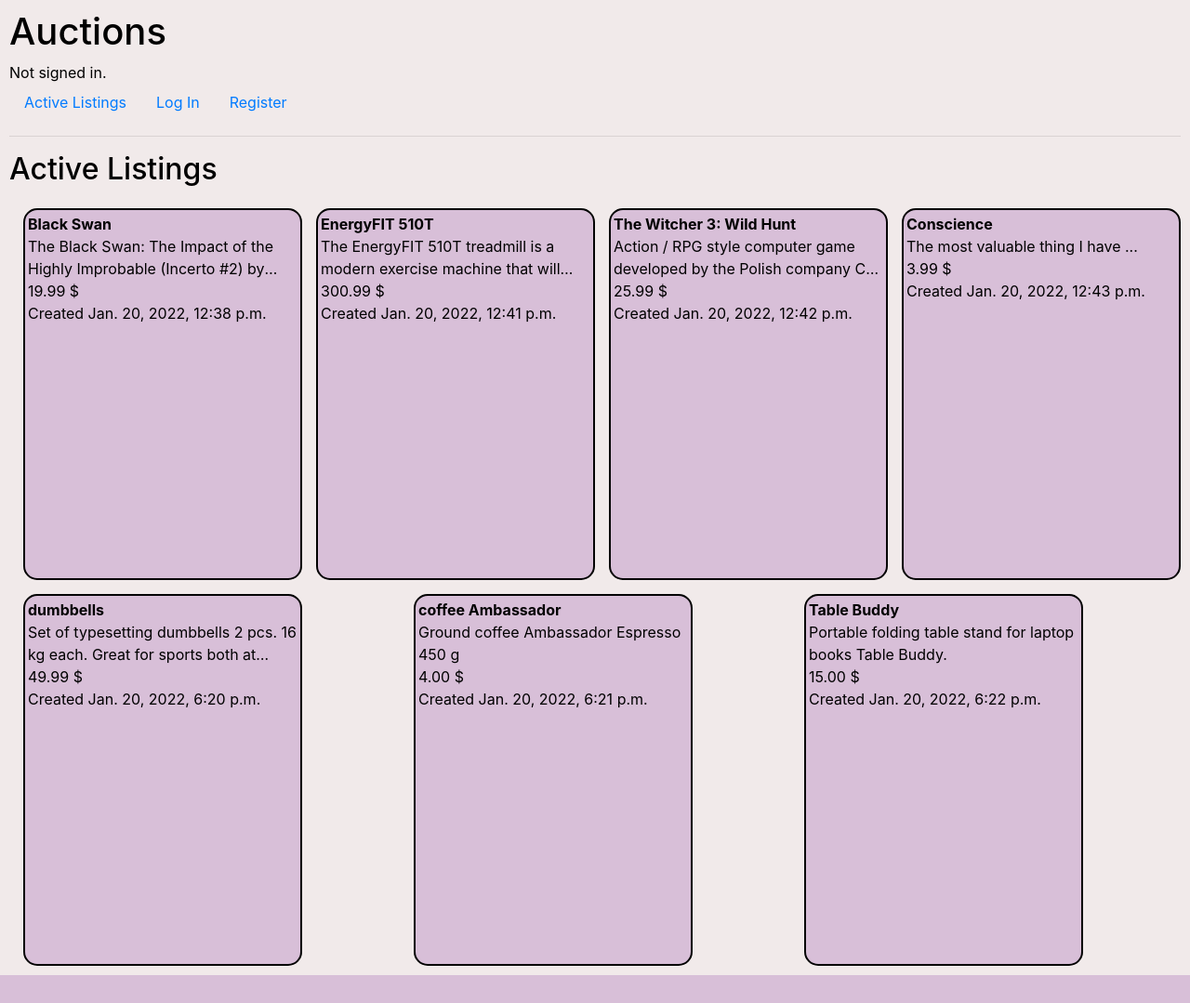
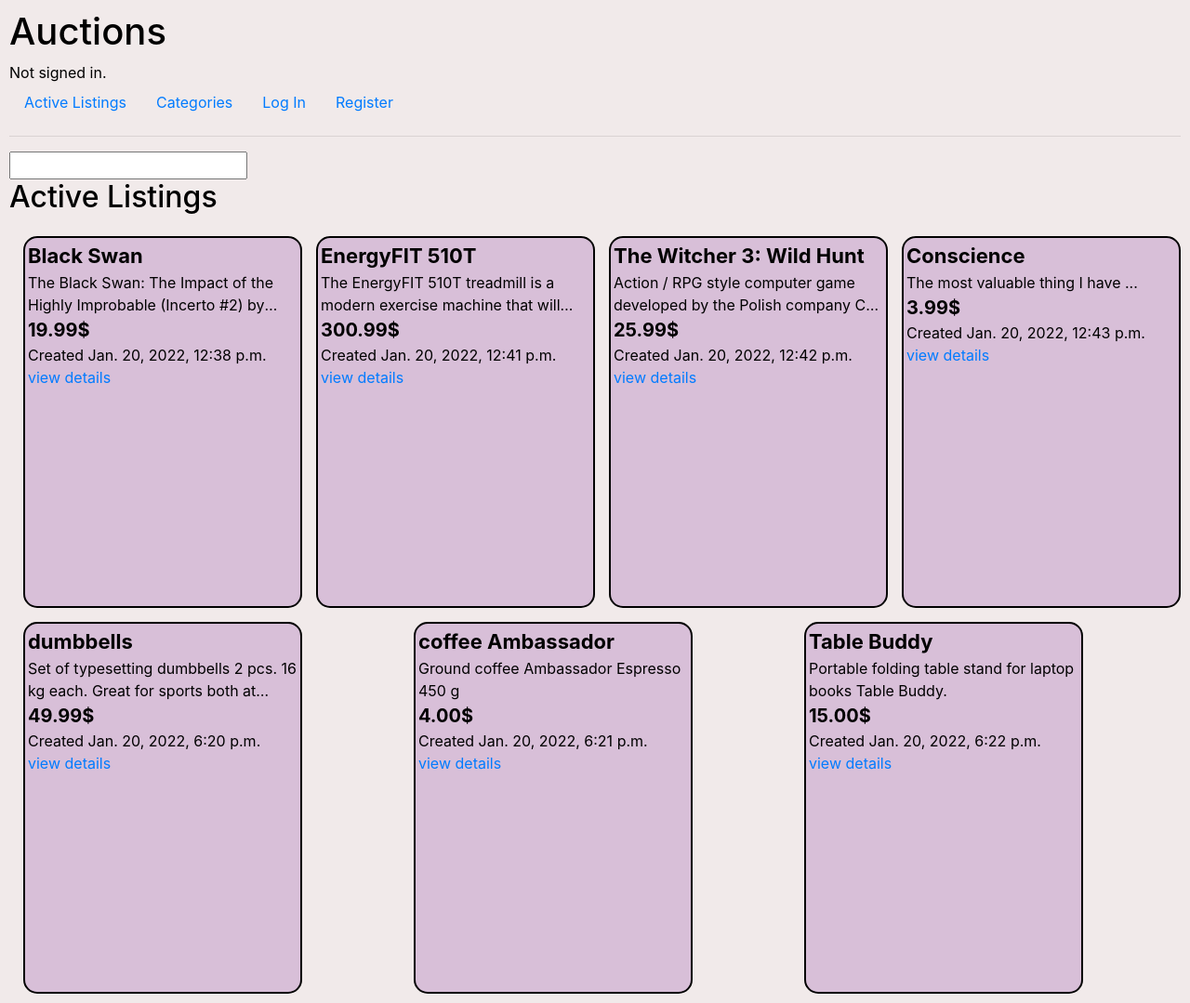
Before and after one commit to LV-coding/Django_lesson_4_-Auction-, a Django app: page / in a window 1280 px wide. Shown: the whole page at 93% size. Before the commit the page ends 1049 px from the top, so only its background shows below. Run offline with Django 3.2, Linux system fonts and the light colour scheme; data comes from the database, SQL or seed files in the repository; both versions use the stored data as it was after the commit; some libraries are stand-ins or nearby versions.

Commit message:
plan add new class

```diff
--- a/auctions/models.py
+++ b/auctions/models.py
@@ -1,6 +1,7 @@
 from django.contrib.auth.models import AbstractUser
 from django.db import models
 import datetime
+from django.conf import settings
 
 class User(AbstractUser):
     id = models.AutoField(primary_key=True)
@@ -9,17 +10,18 @@ class User(AbstractUser):
 class Auction(models.Model):
     id = models.AutoField(primary_key=True)
     category_choices = (
-        ("SP", "sports"),
-        ("BO", "books"),
-        ("OT", "other"),
-        ("GA", "games"),
-        ("LA", "Im too lazy for that")
+        ("sports", "sports"),
+        ("books", "books"),
+        ("other", "other"),
+        ("games", "games"),
+        ("lazy ass", "Im too lazy for that")
     )
     name = models.CharField(max_length=32)
-    category = models.CharField(max_length=2, choices=category_choices, default="LA")
+    category = models.CharField(max_length=15, choices=category_choices, default="LA")
     price = models.DecimalField(decimal_places=2, max_digits=10)
     about = models.TextField()
     created_date = models.DateTimeField(default=datetime.datetime.now)
+    author = models.ForeignKey(settings.AUTH_USER_MODEL, on_delete=models.CASCADE, default=1)
 
     def __str__(self):
         return f'{self.name}___with price___{self.price}$;'
--- a/auctions/static/auctions/mystyles.css
+++ b/auctions/static/auctions/mystyles.css
@@ -18,6 +18,7 @@ body {
 .con_group {
     display: flex;
     flex-wrap: wrap;
+    text-align: left;
 }
 
 .container_about {
@@ -26,3 +27,13 @@ body {
     -webkit-line-clamp: 2;
     -webkit-box-orient: vertical;
 }
+
+.price {
+    font-size: 20px;
+    font-weight: bold;
+}
+
+.name {
+    font-size: 22px;
+    font-weight: bold;
+}
--- a/auctions/templates/auctions/index.html
+++ b/auctions/templates/auctions/index.html
@@ -1,15 +1,21 @@
 {% extends "auctions/layout.html" %}
 
 {% block body %}
+    <form method="post">
+        {% csrf_token %}
+        <input typy="" name="search_by_category">
+    </form>
     <h2>Active Listings</h2>
     <div class="con_group">
     {% if auctions %}
         {% for auction in auctions %}
-         <div class="container">
-            <div><strong>{{ auction.name }}</strong></div>
+
+        <div class="container">
+            <div class="name">{{ auction.name }}</div>
             <div class="container_about">{{ auction.about }}</div>
-            <div>{{ auction.price }} $</div>
+            <div class="price">{{ auction.price }}$</div>
             <div>Created {{ auction.created_date }}</div>
+            <a href="{% url 'auction' auction.id %}">view details</a>
         </div>
         {% endfor %}
     {% else %}
--- a/auctions/templates/auctions/layout.html
+++ b/auctions/templates/auctions/layout.html
@@ -20,6 +20,9 @@
             <li class="nav-item">
                 <a class="nav-link" href="{% url 'index' %}">Active Listings</a>
             </li>
+            <li class="nav-item">
+                <a class="nav-link" href="{% url 'category' %}">Categories</a>
+            </li>
             {% if user.is_authenticated %}
                 <li class="nav-item">
                     <a class="nav-link" href="{% url 'logout' %}">Log Out</a>
--- a/auctions/urls.py
+++ b/auctions/urls.py
@@ -6,5 +6,7 @@ urlpatterns = [
     path("", views.index, name="index"),
     path("login", views.login_view, name="login"),
     path("logout", views.logout_view, name="logout"),
-    path("register", views.register, name="register")
+    path("register", views.register, name="register"),
+    path("auctions/<int:id>", views.auction_view, name="auction"),
+    path("category", views.all_categories, name="category")
 ]
--- a/auctions/views.py
+++ b/auctions/views.py
@@ -3,9 +3,8 @@ from django.db import IntegrityError
 from django.http import HttpResponse, HttpResponseRedirect
 from django.shortcuts import render
 from django.urls import reverse
-
 from .models import Auction, User
-
+import collections
 
 def index(request):
     auctions = Auction.objects.all()
@@ -64,3 +63,20 @@ def register(request):
         return HttpResponseRedirect(reverse("index"))
     else:
         return render(request, "auctions/register.html")
+
+
+def auction_view(request, id):
+    auction = Auction.objects.get(id=id)
+    return render(request, "auctions/auction.html", {
+        "auction" : auction
+    })
+
+def all_categories(request):
+    categories_list = []
+    categories = Auction.objects.all()
+    for i in categories:                            # подумати як оптимізувати...
+        if i.category not in categories_list:
+            categories_list.append(i.category)
+    return render(request, "auctions/category.html", {
+        "categories_list": categories_list
+    })
```
Also changed, not shown: auctions/templates/auctions/auction.html (added, +15 -0 lines), auctions/templates/auctions/category.html (added, +12 -0 lines), auctions/migrations/0005_auction_author.py (added), auctions/migrations/0006_alter_auction_category.py (added), db.sqlite3.
